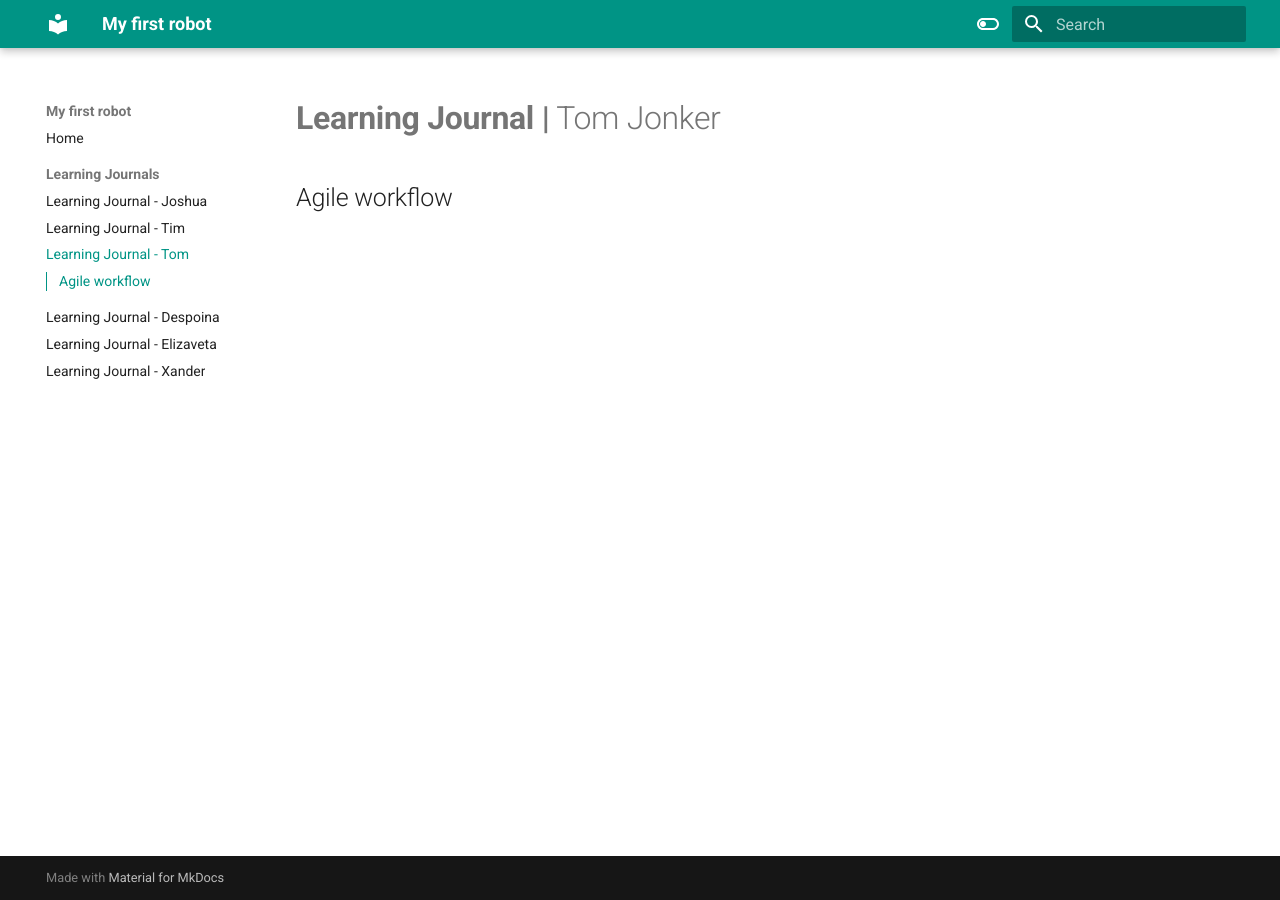
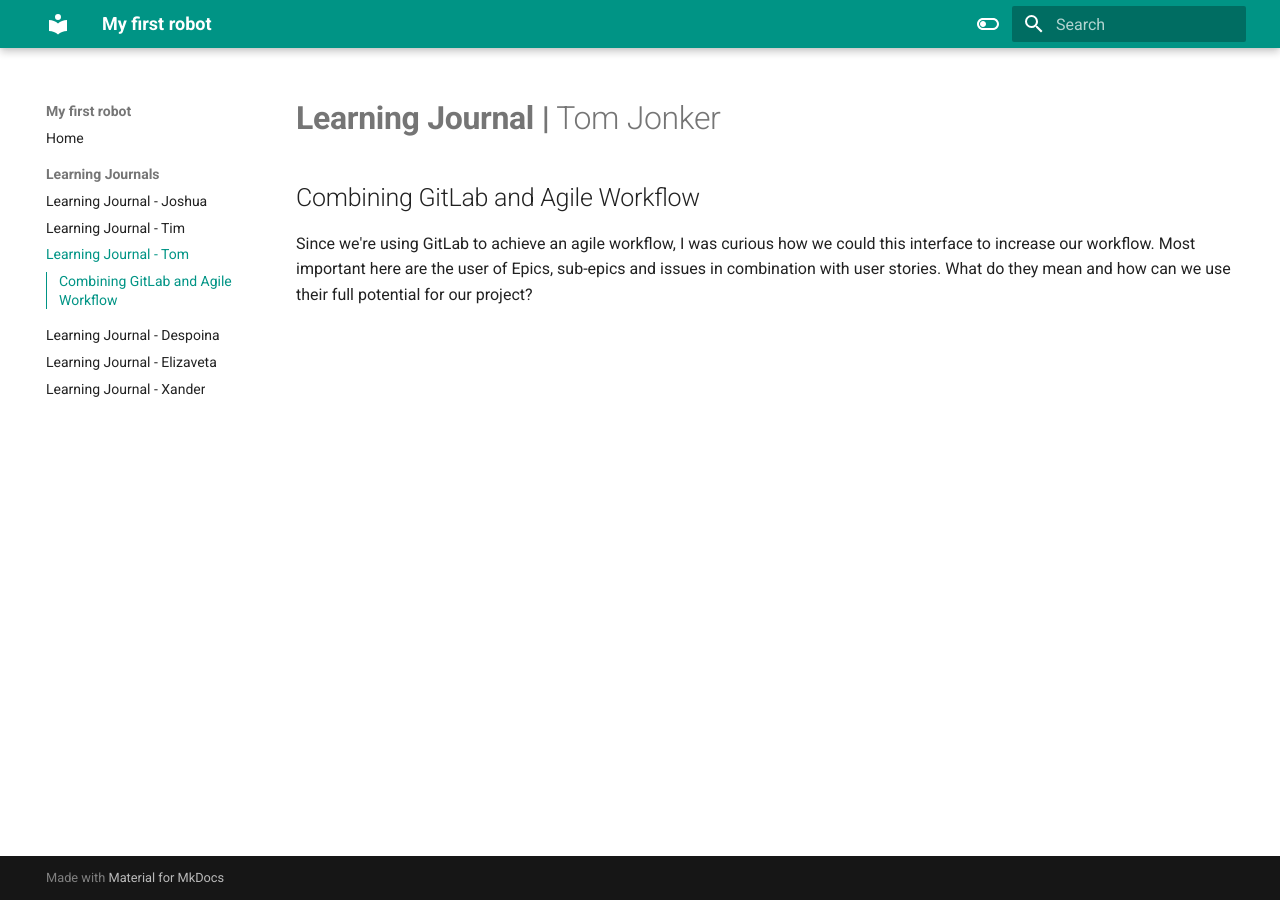
Before and after one commit to VioletHarmon2002/MyFirstRobot, an MkDocs documentation site: the page built from docs/Learning Journals/learning-journal-tom.md, in a window 1280 px wide. Built offline with MkDocs 1.6.1 and Material for MkDocs 9.7.7, drawn with Linux system fonts in a browser that asks for light colours.

Commit message:
Wrote small introduction to learning journal

```diff
--- a/docs/Learning Journals/learning-journal-tom.md
+++ b/docs/Learning Journals/learning-journal-tom.md
@@ -1,3 +1,4 @@
 # **Learning Journal |** Tom Jonker
 
-## Agile workflow
+## Combining GitLab and Agile Workflow
+Since we're using GitLab to achieve an agile workflow, I was curious how we could this interface to increase our workflow. Most important here are the user of Epics, sub-epics and issues in combination with user stories. What do they mean and how can we use their full potential for our project?
```
